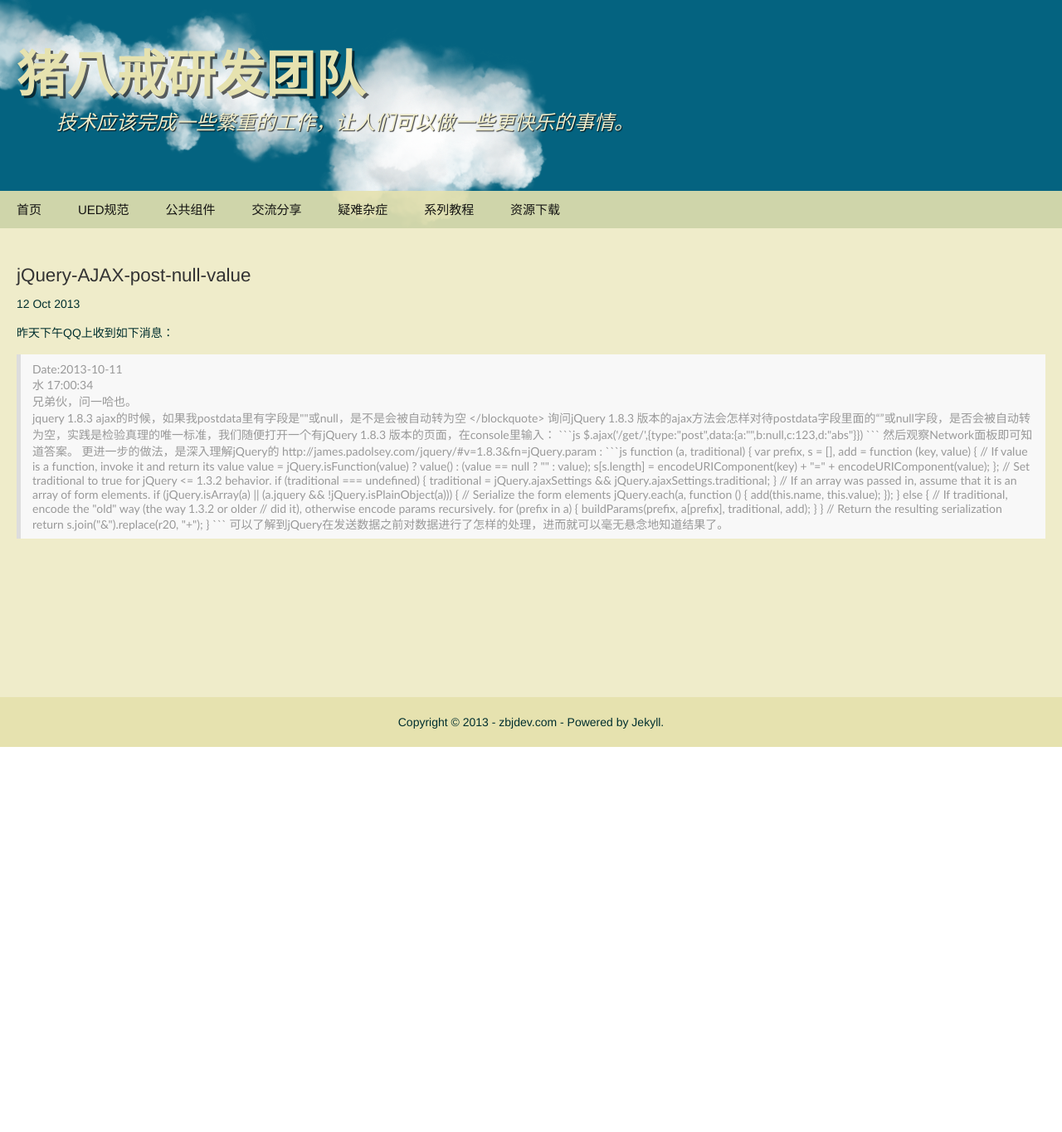
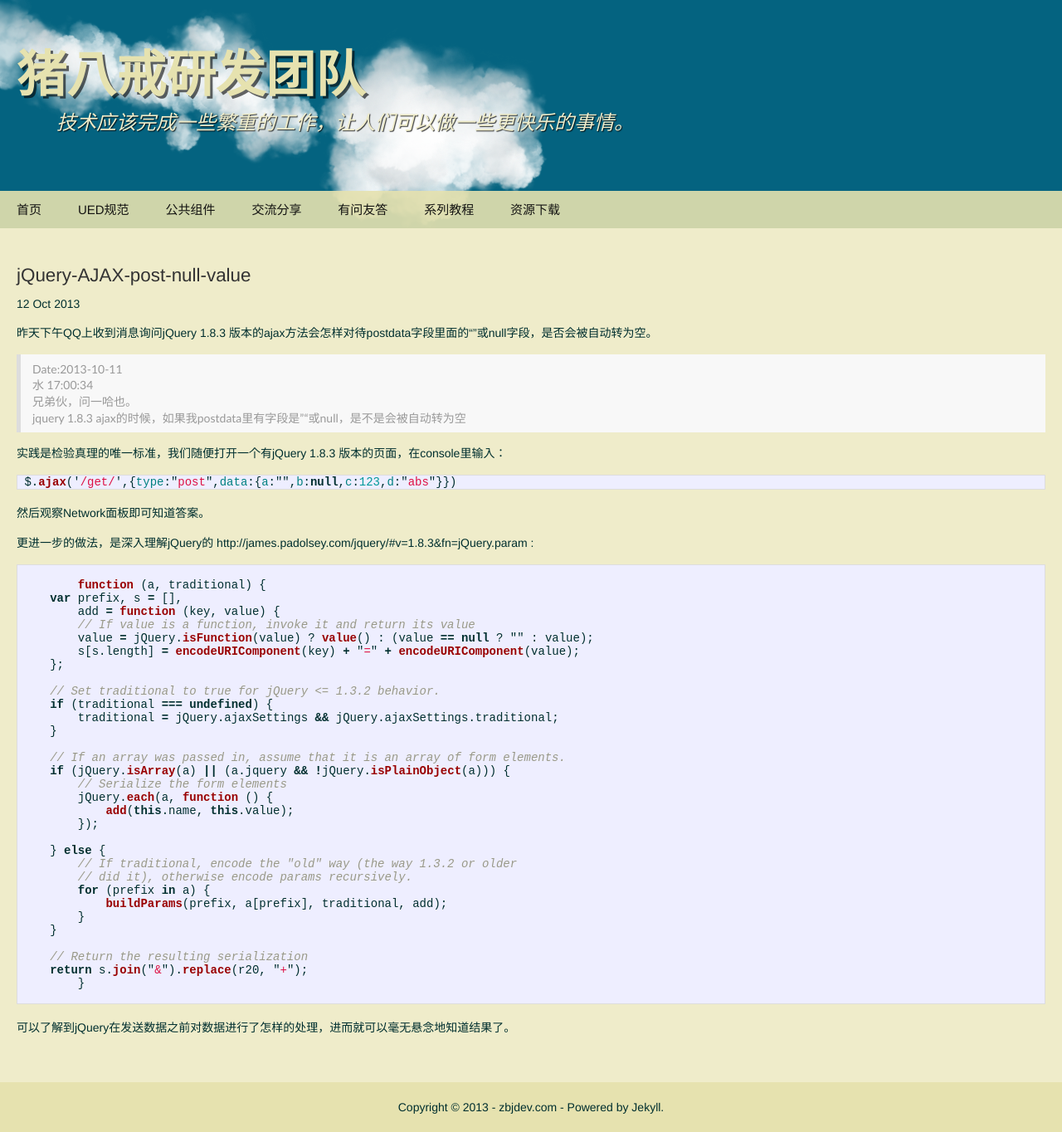
Before and after one commit to zbjdev/zbjdev.github.com, a Jekyll site: the page built from _posts/2013-10-12-jquery-ajax-post-null-value.md, in a window 1280 px wide. Shown: the whole page at 83% size. Built offline with Jekyll 4.4.1, drawn with Linux system fonts in a browser that asks for light colours; Markdown is read by kramdown in place of the engine named in the settings; before the commit the page ends 900 px from its top, so only the background shows below that.

````diff
--- a/_config.yml
+++ b/_config.yml
@@ -1,3 +1,5 @@
 name: 猪八戒研发团队
-# markdown: redcarpet
+markdown: redcarpet
 pygments: true
+redcarpet:
+    extensions: ["fenced_code_blocks", "autolink", "tables", "strikethrough","with_toc_data"]
--- a/_layouts/default.html
+++ b/_layouts/default.html
@@ -42,8 +42,8 @@
                 <a href="#">
                    交流分享
                 </a>
-                <a href="#">
-                   疑难杂症
+                <a href="/faq.html">
+                   有问友答
                 </a>
                 <a href="#">
                    系列教程
--- a/_posts/2013-10-12-jquery-ajax-post-null-value.md
+++ b/_posts/2013-10-12-jquery-ajax-post-null-value.md
@@ -2,24 +2,22 @@
 layout: post
 date: 2013-10-12 15:58:31 +0800
 title: jQuery-AJAX-post-null-value
+tags : [有问友答,faq,jQuery, AJAX, null]
 ---
-昨天下午QQ上收到如下消息：
+昨天下午QQ上收到消息询问jQuery 1.8.3 版本的ajax方法会怎样对待postdata字段里面的“”或null字段，是否会被自动转为空。
 
-<blockquote>
-<p>
-Date:2013-10-11
-<p>
-水  17:00:34
-<p>
-兄弟伙，问一哈也。
-<p>
-jquery 1.8.3 ajax的时候，如果我postdata里有字段是""或null，是不是会被自动转为空
-</blockquote>
+> Date:2013-10-11
+>
+> 水  17:00:34
+>
+> 兄弟伙，问一哈也。
+>
+> jquery 1.8.3 ajax的时候，如果我postdata里有字段是""或null，是不是会被自动转为空
 
-询问jQuery 1.8.3 版本的ajax方法会怎样对待postdata字段里面的“”或null字段，是否会被自动转为空，实践是检验真理的唯一标准，我们随便打开一个有jQuery 1.8.3 版本的页面，在console里输入：
+实践是检验真理的唯一标准，我们随便打开一个有jQuery 1.8.3 版本的页面，在console里输入：
 
 ```js
-	$.ajax('/get/',{type:"post",data:{a:"",b:null,c:123,d:"abs"}})
+$.ajax('/get/',{type:"post",data:{a:"",b:null,c:123,d:"abs"}})
 ```
 
 然后观察Network面板即可知道答案。
--- a/index.html
+++ b/index.html
@@ -7,7 +7,10 @@ title: 首页
   <h1>文章列表</h1>
   <ul class="posts">
     {% for post in site.posts %}
-      <li><span>{{ post.date | date: "%Y-%m-%d" }}</span> &raquo; <a href="{{ post.url }}">{{ post.title }}</a></li>
+      <li>
+      	<span>{{ post.date | date: "%Y-%m-%d" }}</span> &raquo; <a href="{{ post.url }}">{{ post.title }}</a>
+      	<p>{{ post.excerpt }}</p>
+      </li>
     {% endfor %}
   </ul>
 </div>
````
Also changed, not shown: _posts/2013-09-25-welcome-to-jekyll.markdown (deleted, +0 -24 lines), _posts/2013-10-12-viewport-scale-with-min-width.md (+1 -3 lines), faq.html (added, +19 -0 lines).
